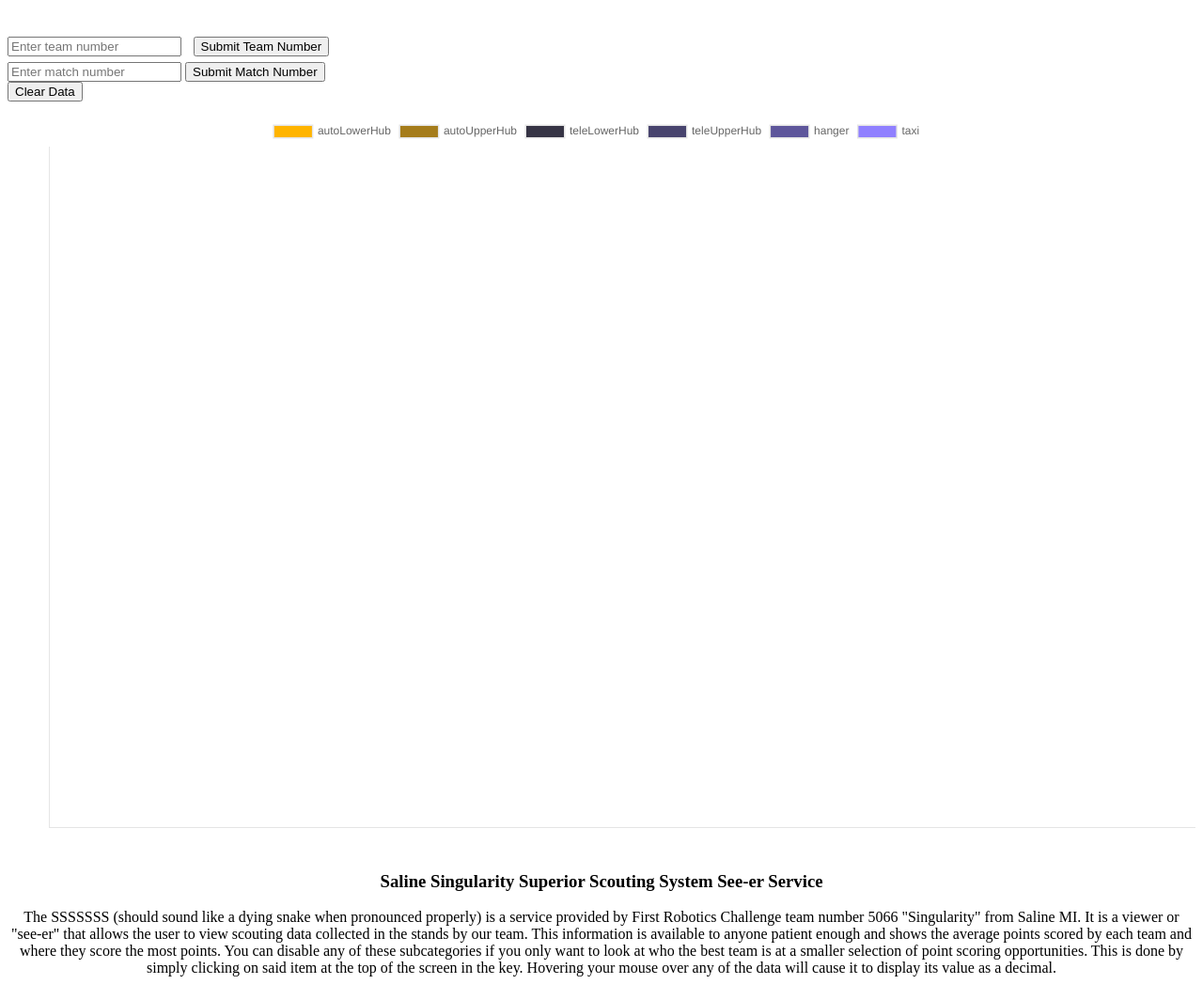
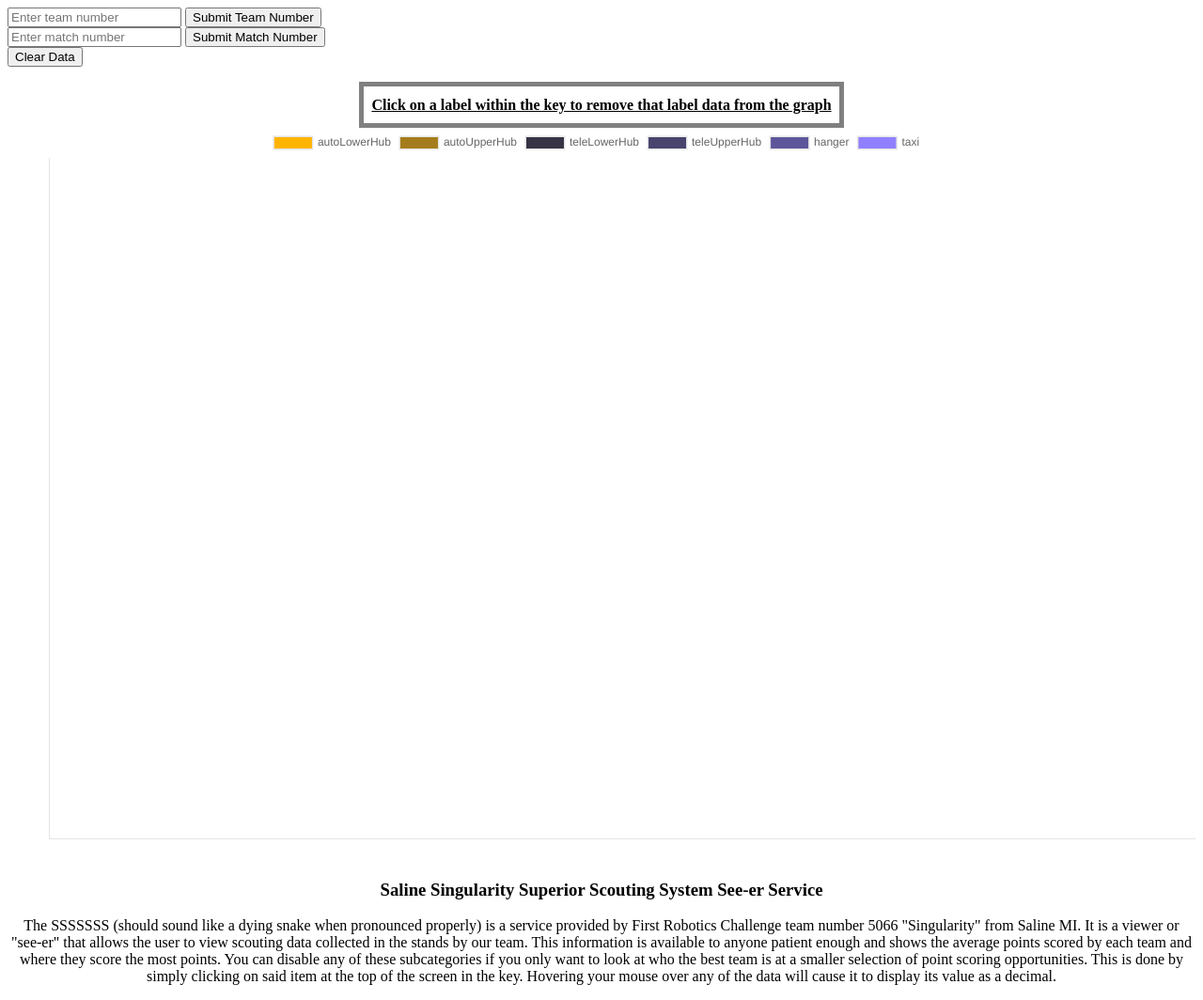
Before and after one commit to SalineSingularityFRC/ScoutViewer-2022, a website: page public/index.html in a window 1280 px wide. Shown: the whole page at 94% size. Drawn offline with Linux system fonts and the light colour scheme.

Commit message:
Made the graph more user-friendly

```diff
--- a/public/index.html
+++ b/public/index.html
@@ -21,12 +21,14 @@
       </form>
       <div id="teamDataSet"></div>
       <div class="charts">
+       <center> <div class="keytext"><h1>Click on a label within the key to remove that label data from the graph</h1></div></center>
         <canvas id="chart">
         <script  type="module" src="js/script-work-pls.js"></script>
         </canvas>
       </div>
-
+      <br>
       <div class = "text">
+        <br>
         <h3>Saline Singularity Superior Scouting System See-er Service</h3>
         <p>The SSSSSSS (should sound like a dying snake when pronounced properly) is a service provided by First Robotics Challenge team number 5066 "Singularity" from Saline MI. It is a viewer or "see-er" that allows the user to view scouting data collected in the stands by our team. This information is available to anyone patient enough and shows the average points scored by each team and where they score the most points. You can disable any of these subcategories if you only want to look at who the best team is at a smaller selection of point scoring opportunities. This is done by simply clicking on said item at the top of the screen in the key. Hovering your mouse over any of the data will cause it to display its value as a decimal.</p>
       </div>
--- a/public/style.css
+++ b/public/style.css
@@ -1,5 +1,7 @@
 .text {
     text-align: center;
+    margin-top: 10px;
+    margin-bottom: 0px;
 }
 
 .charts {
@@ -7,5 +9,12 @@
     width: 100%;
 }
 .stform{
-    font-size: 50px;
+    margin-top: 1px;
 }
+.keytext{
+    width: 40%;
+    border: 5px solid gray;
+    font-weight: bold;
+    text-decoration: underline;
+    font-size: 8px;
+}
```
